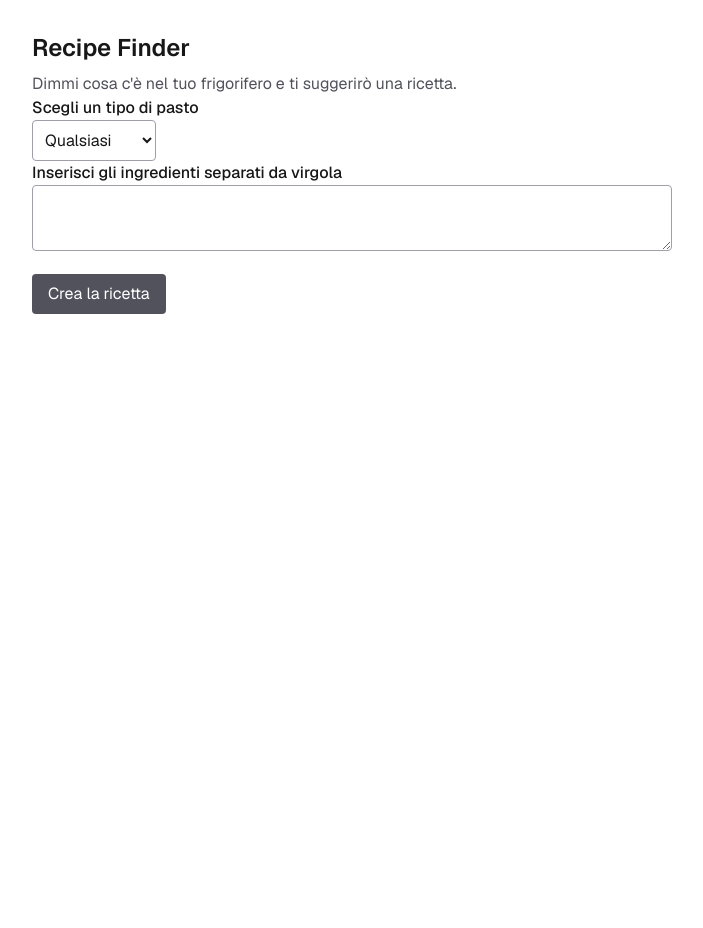
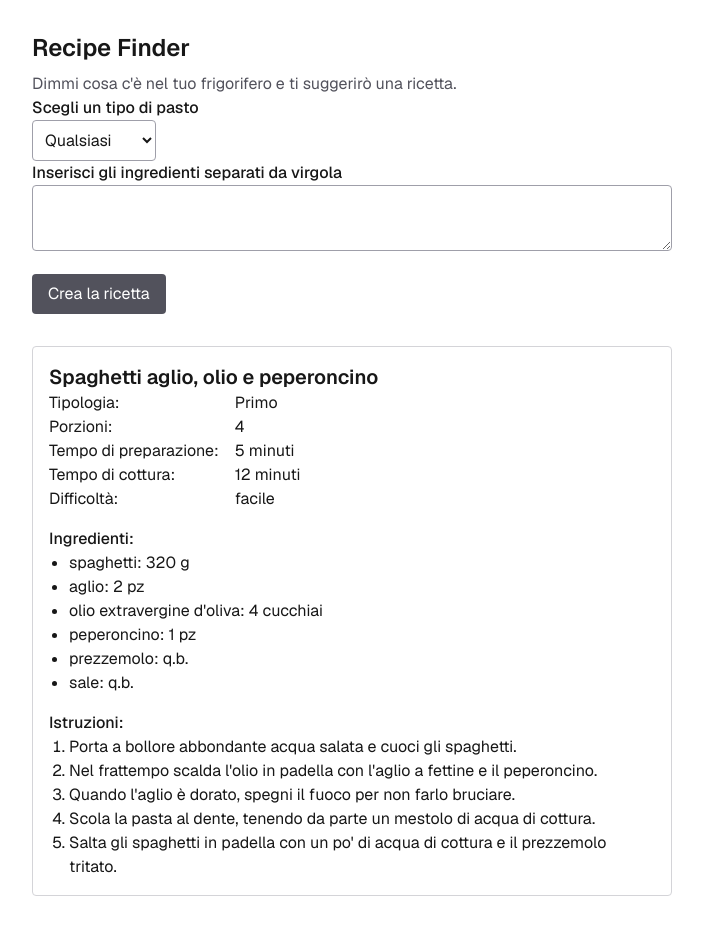
Before and after one commit to fcimatti87/recipe-finder, a Next.js app: page / in a window 1280 px wide. Both pictures are taken after typing "Sample" into the empty fields and a click on the button "Crea la ricetta". Shown: the whole page, without its empty margins (288-991 px from the left). Before the commit the page ends 800 px from the top, so only its background shows below. Built offline with nearby package versions, Linux system fonts and the light colour scheme.

Commit message:
feat: Display the generated recipe in a card

```diff
--- a/app/lib/mock-recipe.ts
+++ b/app/lib/mock-recipe.ts
@@ -5,9 +5,9 @@ export const MOCK_RECIPE: Recipe = {
     mealType: 'primo',
     ingredients: [
         { name: "spaghetti", amount: 320, unit: "g" },
-        { name: "aglio", amount: 2, unit: "pezzi" },
+        { name: "aglio", amount: 2, unit: "pz" },
         { name: "olio extravergine d'oliva", amount: 4, unit: "cucchiai" },
-        { name: "peperoncino", amount: 1, unit: "pezzi" },
+        { name: "peperoncino", amount: 1, unit: "pz" },
         { name: "prezzemolo", amount: null, unit: "q.b." },
         { name: "sale", amount: null, unit: "q.b." },
     ],
--- a/app/lib/schemas.ts
+++ b/app/lib/schemas.ts
@@ -12,22 +12,22 @@ export const RecipeRequestSchema = z.object({
         .min(1, { error: 'Per favore inserisci almeno un ingrediente.'})
 });
 
+export const IngredientSchema = z.object({
+    name: z.string().min(1, {error: "Il nome dell'ingrediente è obbligatorio"}),
+    amount: z
+        .number()
+        .positive()
+        .nullable(), // nullable means q.b.,
+    unit: z.enum(['g', 'kg', 'ml', 'l', 'cucchiai', 'cucchiaini', 'q.b.', 'pz']),
+});
+
 // define a schema to validate the recipe AI response.
 export const RecipeSchema = z.object({
     title: z.string(),
     mealType: MealTypeSchema,
 
     // ingredienti
-    ingredients: z.array(
-        z.object({
-            name: z.string().min(1, {error: "Il nome dell'ingrediente è obbligatorio"}),
-            amount: z
-                .number()
-                .positive()
-                .nullable(), // nullable means q.b.,
-            unit: z.enum(['g', 'kg', 'ml', 'l', 'cucchiai', 'cucchiaini', 'q.b.', 'pezzi']),
-        })
-    ).min(1, {error: "La ricetta deve avere almeno un ingrediente"}),
+    ingredients: z.array(IngredientSchema).min(1, {error: "La ricetta deve avere almeno un ingrediente"}),
 
     // fasi
     instructions: z.array(z
@@ -51,6 +51,7 @@ export const RecipeSchema = z.object({
 export type RecipeRequest = z.infer<typeof RecipeRequestSchema>;
 export type Recipe = z.infer<typeof RecipeSchema>;
 export type MealType = z.infer<typeof MealTypeSchema>;
+export type Ingredient = z.infer<typeof IngredientSchema>;
 
 // Il tipo esiste solo mentre scrivi il codice, e TypeScript lo usa per controllarti.
 // Quando il progetto viene compilato, i tipi vengono cancellati: nel JavaScript che gira nel browser o sul server non ne resta traccia.
--- a/app/ui/forms.tsx
+++ b/app/ui/forms.tsx
@@ -10,6 +10,7 @@ import {
     MealTypeSchema
 } from '@/app/lib/schemas';
 import { MEAL_TYPE_LABELS } from '@/app/lib/labels';
+import RecipeCard from './recipe-card';
 
 export default function RecipeForm() {
 
@@ -18,6 +19,7 @@ export default function RecipeForm() {
   const [state, formAction, isPending] = useActionState(createRecipe, initialState);
 
   return (
+    <div>
       <form
         action={formAction}
         className='flex flex-col gap-4'>
@@ -79,5 +81,12 @@ export default function RecipeForm() {
             </button>
         </div>
       </form>
+      <div id="result" aria-live="polite">
+        { !isPending && state.status === 'success' && state.recipe && (
+          <RecipeCard recipe={state.recipe}></RecipeCard>
+        )}
+      </div>
+
+    </div>
   );
 }
--- /dev/null
+++ b/app/ui/recipe-card.tsx
@@ -0,0 +1,45 @@
+import {
+    type Recipe ,
+    type Ingredient
+} from "../lib/schemas";
+import { MEAL_TYPE_LABELS } from "../lib/labels";
+
+function formatIngredient(ingredient: Ingredient): string {
+    let ingr = ingredient.name + ':';
+    if (ingredient.amount) {
+        ingr = ingr + ' ' + ingredient.amount;
+    }
+    return ingr + ' ' + ingredient.unit;
+};
+
+export default function RecipeCard({ recipe } : {recipe: Recipe }) {
+    return (
+        <article className="mt-8 rounded border border-zinc-300 p-4">
+            <h2 className="text-xl font-semibold">{recipe.title}</h2>
+            <dl className="grid grid-cols-[auto_1fr] gap-x-4">
+                <dt>Tipologia:</dt>
+                <dd>{MEAL_TYPE_LABELS[recipe.mealType]}</dd>
+                <dt>Porzioni:</dt>
+                <dd>{recipe.servings}</dd>
+                <dt>Tempo di preparazione:</dt>
+                <dd>{recipe.prepTimeMinutes} minuti</dd>
+                <dt>Tempo di cottura:</dt>
+                <dd>{recipe.cookTimeMinutes} minuti</dd>
+                <dt>Difficoltà:</dt>
+                <dd>{recipe.difficulty}</dd>
+            </dl>
+            <h3 className="mt-4 font-medium">Ingredienti:</h3>
+            <ul className="list-disc pl-5">
+                {recipe.ingredients.map((ingr) => (
+                    <li key={ingr.name}>{formatIngredient(ingr)}</li>
+                ))}
+            </ul>
+            <h3 className="mt-4 font-medium">Istruzioni:</h3>
+            <ol className="list-decimal pl-5">
+                {recipe.instructions.map((instr) => (
+                    <li key={instr}>{instr}</li>
+                ))}
+            </ol>
+        </article>
+    );
+}
```
Lines whose indentation alone changed are shown as unchanged.
